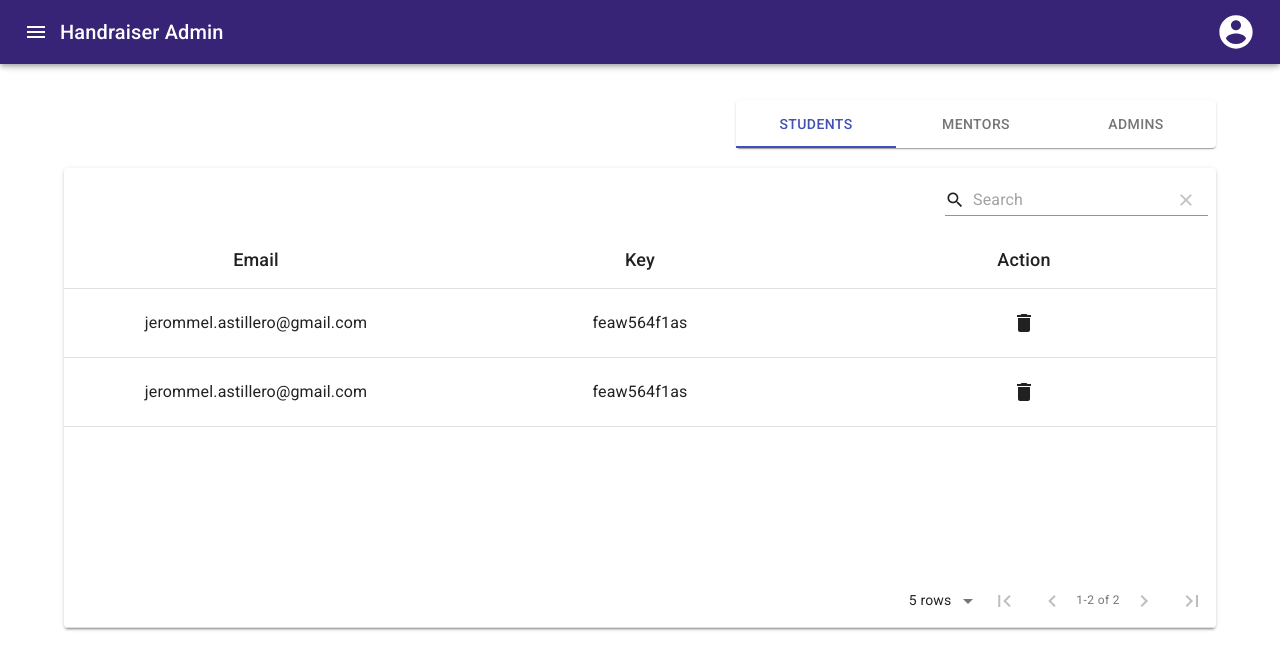
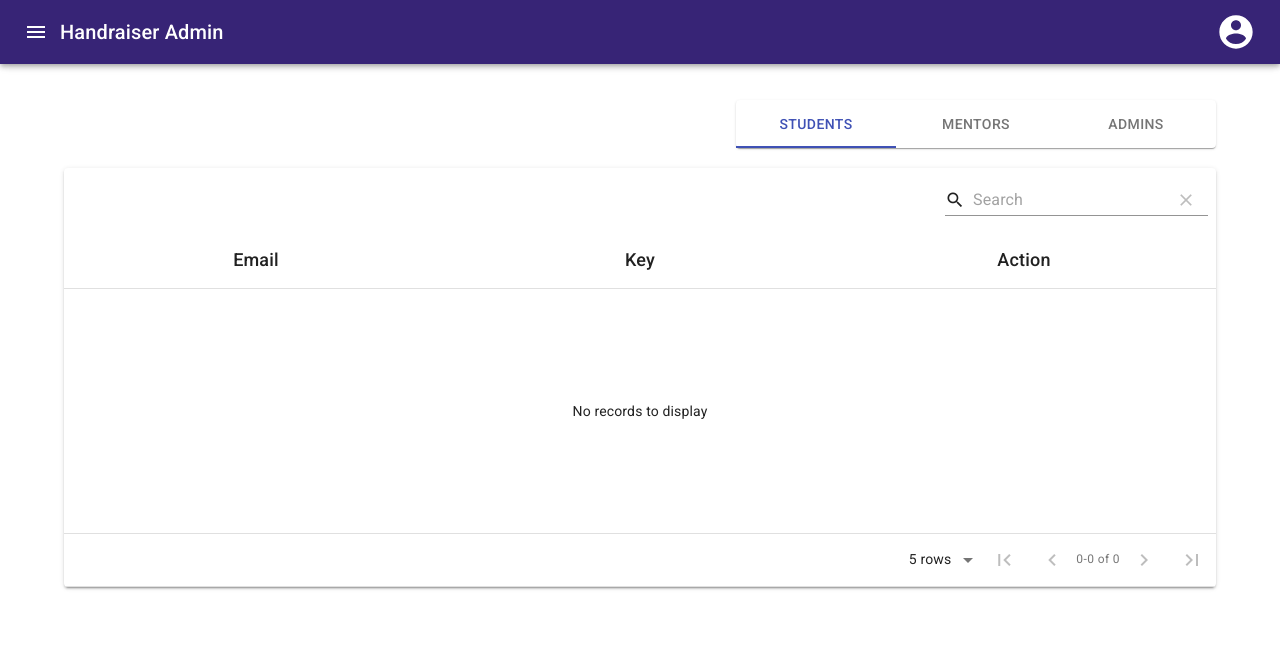
Before and after one commit to Handraiser-Project-Team-2/handraiser, a React (Create React App) app in the folder handraiser-app/: page /superadmin in a window 1280 px wide. Shown: the top 670 px of the page. Built offline with nearby package versions, Linux system fonts and the light colour scheme.

Commit message:
Update Table.js

```diff
--- a/handraiser-app/src/components/Table/Table.js
+++ b/handraiser-app/src/components/Table/Table.js
@@ -45,10 +45,7 @@ export const TableCont = props => {
         )
       }
     ],
-    data: [
-      { email: "jerommel.astillero@gmail.com", key: "feaw564f1as" },
-      { email: "jerommel.astillero@gmail.com", key: "feaw564f1as" }
-    ]
+    data: []
   });
 
   return (
```
